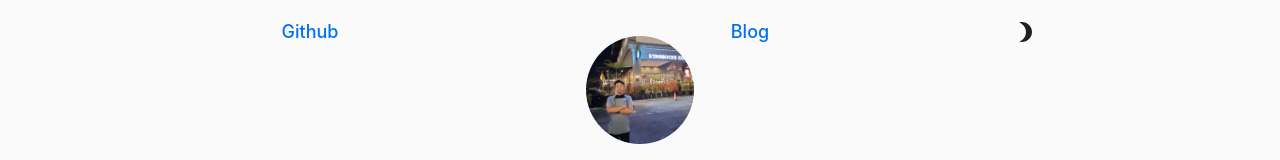
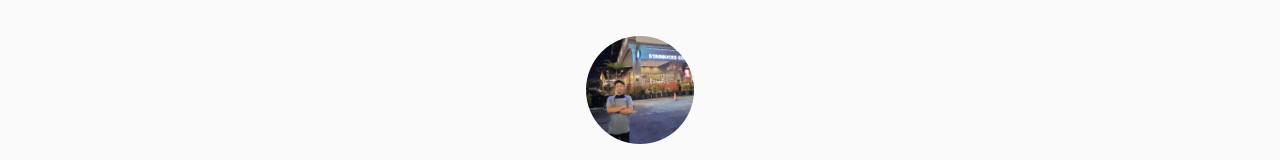
Before and after one commit to SamX23/my-blog, a Next.js app: page /blog in a window 1280 px wide. Shown: the top 160 px of the page. Built offline with nearby package versions, Linux system fonts and the light colour scheme.

Commit message:
add blog identifier

```diff
--- a/pages/blog/[id].tsx
+++ b/pages/blog/[id].tsx
@@ -25,7 +25,7 @@ const useStyles = makeStyles({
 const Post = ({ postData }: Props) => {
   const classes = useStyles();
   return (
-    <Layout siteTitle={postData.title}>
+    <Layout blog siteTitle={postData.title}>
       <article>
         <h1 className={classes.title}>{postData.title}</h1>
         <div>
--- a/pages/blog/index.tsx
+++ b/pages/blog/index.tsx
@@ -32,7 +32,7 @@ const Blog = ({ allPostsData }: Props) => {
   const blogTitle = `The digital writing of Sami | ${defaultTitle}`;
 
   return (
-    <Layout siteTitle={blogTitle}>
+    <Layout blog siteTitle={blogTitle}>
       <section className={classes.container}>
         <h2 className={classes.title}>Blog</h2>
         <ul>
--- a/src/components/navigation.tsx
+++ b/src/components/navigation.tsx
@@ -3,6 +3,10 @@ import { useEffect, useState } from "react";
 import { makeStyles } from "@material-ui/core/styles";
 import ProgressBar from "./progressBar";
 import ThemeButton from "./themeButton";
+
+type Props = {
+  blog?: boolean;
+};
 
 const useStyles = makeStyles({
   nav__Bar: {
@@ -42,7 +46,7 @@ const useStyles = makeStyles({
   },
 });
 
-const Navigation = () => {
+const Navigation = ({ blog }: Props) => {
   const classes = useStyles();
   const [prevScrollPos, setPrevScrollPos] = useState(0);
   const [visible, setVisible] = useState(true);
@@ -62,6 +66,8 @@ const Navigation = () => {
   }, [prevScrollPos, visible, handleScroll]);
 
   return (
+    <>
+      {!blog && (
         <nav className={classes.nav__Bar} id="navbar">
           <ProgressBar />
           <div
@@ -83,6 +89,8 @@ const Navigation = () => {
             </ul>
           </div>
         </nav>
+      )}
+    </>
   );
 };
 
```
Lines whose indentation alone changed are shown as unchanged.
